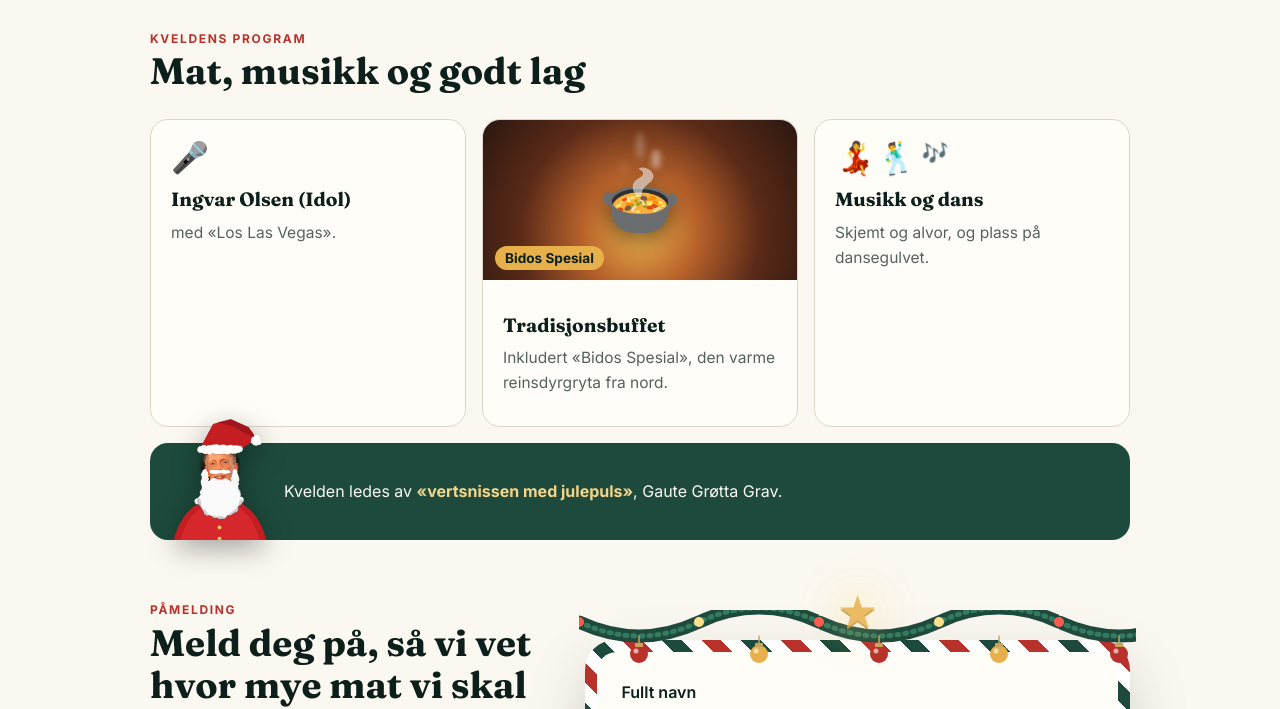
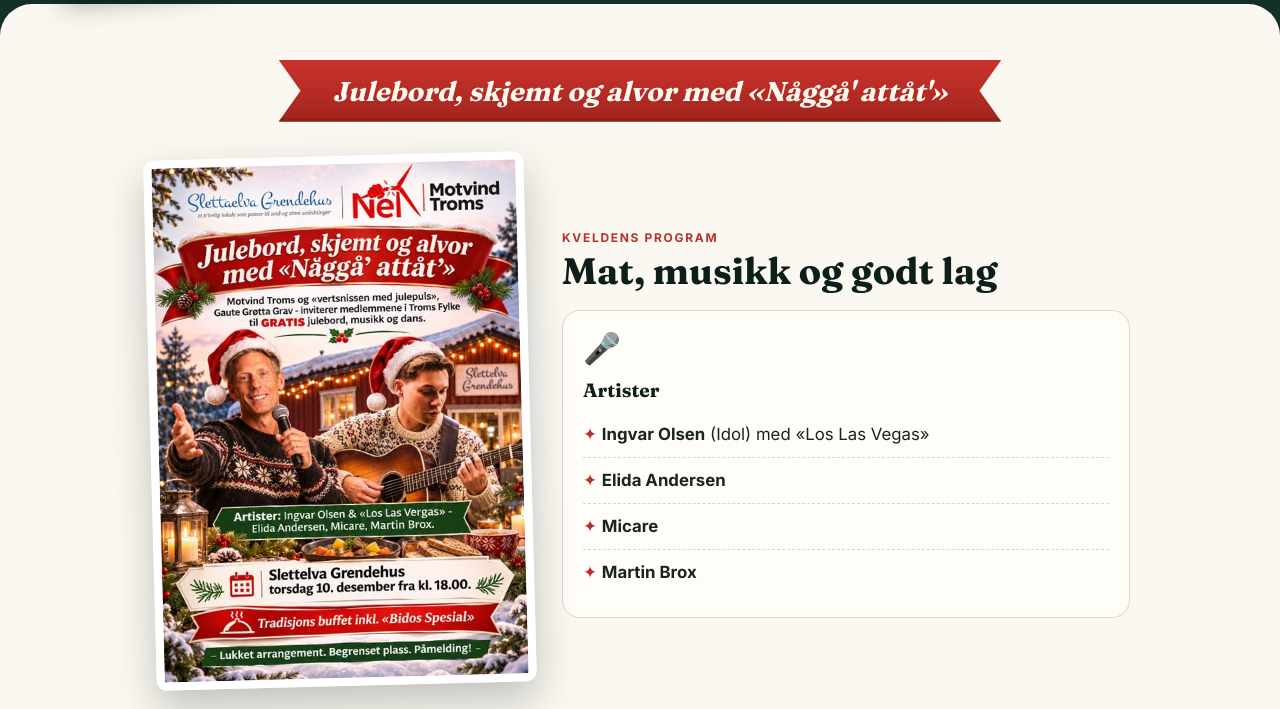
Before and after one commit to leamarketing/motvind-julebord, a plain HTML site: page index.html in a window 1280 px wide. Shown: the part 1119-1828 px from the top of the page. Drawn offline with Linux system fonts and the light colour scheme; no server answers.

Commit message:
Plakaten, alle artistene, røde og grønne bannere og 16-årsgrense
Co-Authored-By: Claude Opus 5.5 <noreply@anthropic.com>

```diff
--- a/index.html
+++ b/index.html
@@ -154,6 +154,25 @@ form .knapp{width:100%}
 .plass-skjema{display:block;margin-top:16px;background:var(--rod);color:#fff;font-weight:800;text-align:center;border-radius:10px;padding:10px 14px}
 @media (prefers-reduced-motion:reduce){.plasser{animation:none}}
 
+/* Plakatstil: røde og grønne bannere, plakaten og artistene */
+.alder{margin:14px 0 0;font-size:.82rem;color:#c5d3cc;letter-spacing:.02em}
+.info-liste li.liten{font-size:.9rem;color:var(--dempet)}
+.banner{display:flex;justify-content:center;margin:0 auto 34px;max-width:860px}
+.banner span{position:relative;display:block;text-align:center;color:#fffaf0;font:italic 700 clamp(1.15rem,3vw,1.7rem)/1.25 Fraunces,Georgia,serif;
+  padding:14px 54px;clip-path:polygon(0 0,100% 0,calc(100% - 22px) 50%,100% 100%,0 100%,22px 50%);box-shadow:inset 0 -4px 0 rgba(0,0,0,.15)}
+.banner.rod span{background:linear-gradient(180deg,#c9342c,#a3241e)}
+.banner.gronn{margin:26px auto 0}
+.banner.gronn span{background:linear-gradient(180deg,#2a6a4f,#1d4a3c);font-size:clamp(1rem,2.4vw,1.25rem)}
+.program-wrap{display:grid;grid-template-columns:minmax(0,380px) 1fr;gap:32px;align-items:center;margin-bottom:6px}
+.plakat{margin:0;transform:rotate(-1.5deg)}
+.plakat img{display:block;width:100%;height:auto;border-radius:10px;border:8px solid #fff;box-shadow:0 18px 40px rgba(13,31,26,.25)}
+.kort.artister{margin-top:18px;background:var(--papir)}
+.kort.artister ul{list-style:none;padding:0;margin:6px 0 0}
+.kort.artister li{padding:9px 0;border-bottom:1px dashed var(--linje);font-size:1.05rem;color:var(--blekk)}
+.kort.artister li:last-child{border:0}
+.kort.artister li::before{content:"✦ ";color:var(--rod)}
+@media (max-width:760px){.program-wrap{grid-template-columns:1fr}.plakat{max-width:340px;margin:0 auto}.banner span{padding:12px 34px}}
+
 /* Motvind-varden med fyr og nisselue */
 .toplogo{display:block;width:min(240px,60vw);height:auto;margin:6px auto 16px;filter:drop-shadow(0 4px 14px rgba(0,0,0,.35))}
 .varde{position:relative;display:inline-block;width:var(--v,70px);aspect-ratio:240/432;pointer-events:none}
@@ -253,6 +272,7 @@ footer{background:var(--sno);text-align:center;padding:10px 16px 48px;color:var(
       <div><b>Fra kl. 18.00</b><span>Velkommen</span></div>
       <div><b>Slettelva</b><span>Grendehus</span><a class="til-adresse" href="#kart">adresse nederst</a></div>
     </div>
+    <p class="alder">16-årsgrense, i følge med foresatte</p>
     <a class="knapp" href="#pamelding">Meld meg på <span aria-hidden="true">→</span></a>
     <p class="teller" id="teller" aria-live="polite"></p>
   </div>
@@ -260,10 +280,27 @@ footer{background:var(--sno);text-align:center;padding:10px 16px 48px;color:var(
 
 <main>
   <div class="bredde">
-    <span class="over">Kveldens program</span>
-    <h2>Mat, musikk og godt lag</h2>
+    <div class="banner rod"><span>Julebord, skjemt og alvor med «Någgå' attåt'»</span></div>
+    <div class="program-wrap">
+      <figure class="plakat">
+        <img src="plakat.jpg" width="480" height="678" loading="lazy" alt="Plakaten for julebordet: Julebord, skjemt og alvor med «Någgå' attåt'». Slettaelva Grendehus torsdag 10. desember fra kl. 18.00. Artister: Ingvar Olsen og «Los Las Vegas», Elida Andersen, Micare og Martin Brox. Tradisjonsbuffet inkludert «Bidos Spesial».">
+      </figure>
+      <div>
+        <span class="over">Kveldens program</span>
+        <h2>Mat, musikk og godt lag</h2>
+        <div class="kort artister">
+          <div class="ikon" aria-hidden="true"><span class="mic" id="mic">🎤</span></div>
+          <h3>Artister</h3>
+          <ul>
+            <li><b>Ingvar Olsen</b> (Idol) med «Los Las Vegas»</li>
+            <li><b>Elida Andersen</b></li>
+            <li><b>Micare</b></li>
+            <li><b>Martin Brox</b></li>
+          </ul>
+        </div>
+      </div>
+    </div>
     <div class="program">
-      <div class="kort"><div class="ikon" aria-hidden="true"><span class="mic" id="mic">🎤</span></div><h3>Ingvar Olsen (Idol)</h3><p>med «Los Las Vegas».</p></div>
       <div class="kort mat"><div class="bilde" id="bidos-bilde" role="img" aria-label="Bidos, varm reinsdyrgryte"></div>
         <div class="tekst"><h3>Tradisjonsbuffet</h3><p>Inkludert «Bidos Spesial», den varme reinsdyrgryta fra nord.</p><span class="kreditt" id="bidos-kreditt"></span></div></div>
       <div class="kort"><div class="ikon dansere" aria-hidden="true"><span>💃</span><span>🕺</span><span>🎶</span></div><h3>Musikk og dans</h3><p>Skjemt og alvor, og plass på dansegulvet.</p></div>
@@ -273,6 +310,7 @@ footer{background:var(--sno);text-align:center;padding:10px 16px 48px;color:var(
       <div class="nissehode" id="vert-hode" hidden></div>
       <p>Kvelden ledes av <b>«vertsnissen med julepuls»</b>, Gaute Grøtta Grav.</p>
     </div>
+    <div class="banner gronn"><span>Lukket arrangement. Begrenset plass. Påmelding!</span></div>
 
     <section class="skjema-wrap" id="pamelding" aria-labelledby="pam-tittel">
       <div>
@@ -282,6 +320,7 @@ footer{background:var(--sno);text-align:center;padding:10px 16px 48px;color:var(
           <li><span aria-hidden="true">🎄</span><span>Gratis mat og underholdning for medlemmer av Motvind.</span></li>
           <li><span aria-hidden="true">👫</span><span>Du kan ta med <b>én ledsager</b>. Ledsageren betaler <b>50 kroner i døra</b>.</span></li>
           <li><span aria-hidden="true">🔒</span><span>Lukket arrangement, med begrenset plass.</span></li>
+          <li class="liten"><span aria-hidden="true">🔞</span><span>16-årsgrense, i følge med foresatte.</span></li>
         </ul>
         <p class="viktig">Påmelding er viktig, så kjøkkenet vet hvor mange de skal lage mat til. Vær så snill!</p>
         <p class="plass-skjema" id="plass-skjema">Kun 75 plasser. Først til mølla!</p>
```
Also changed, not shown: plakat.jpg (added).
